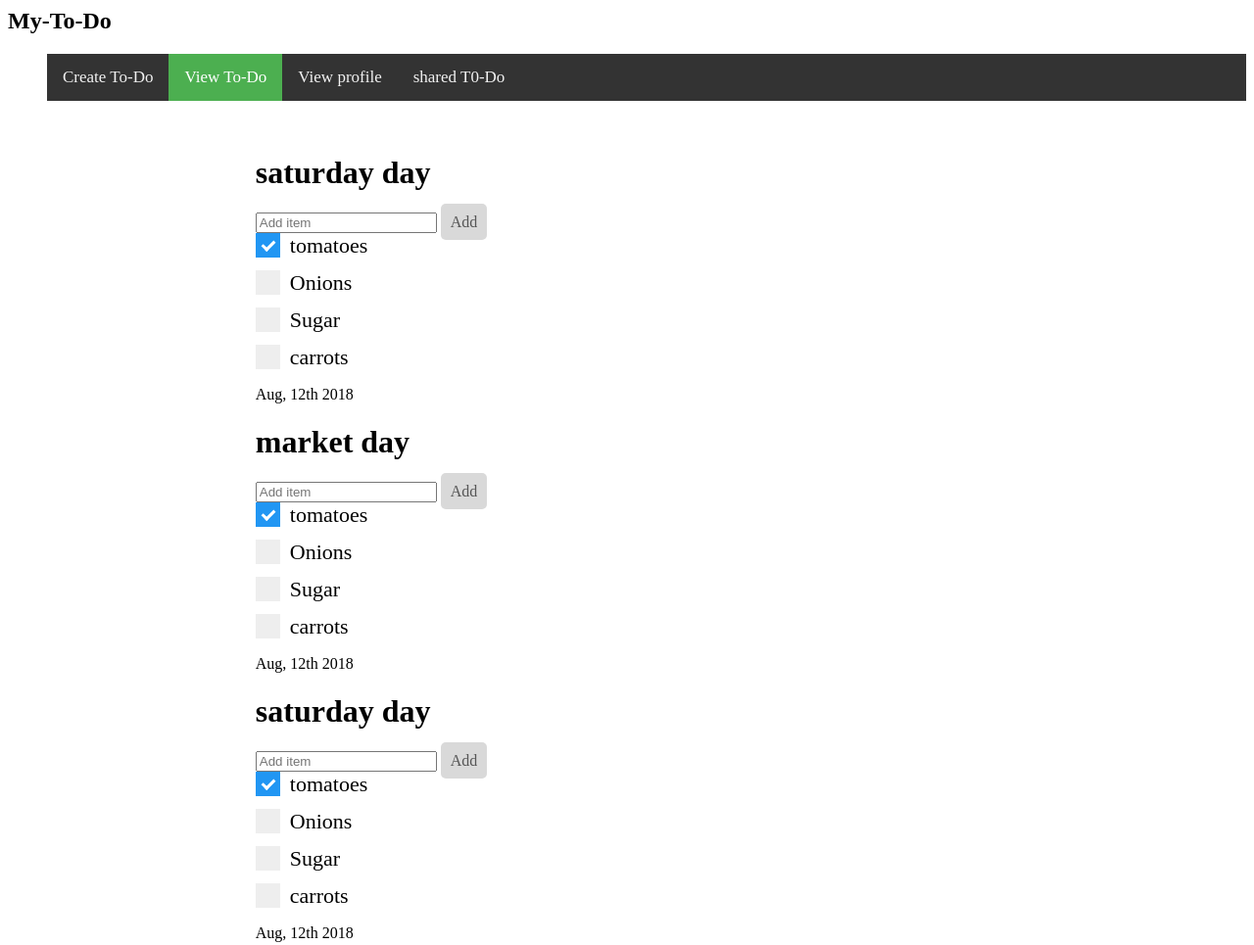
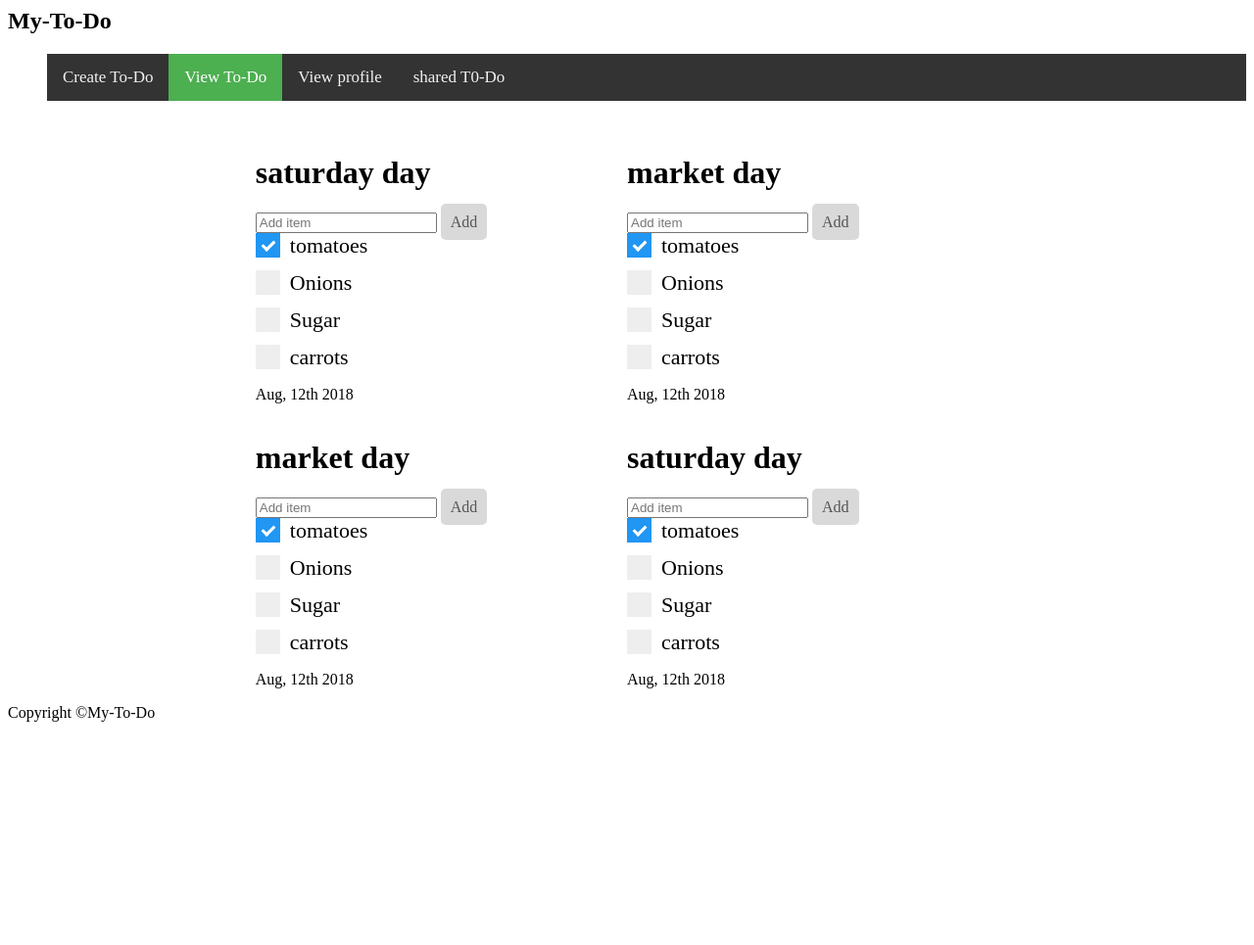
Before and after one commit to masete/My-To-Do, a plain HTML site: page ui/view.html in a window 1280 px wide. Shown: the top 965 px of the page at 98% size. After the commit the page ends 800 px from the top, so only its background shows below. Drawn offline with Linux system fonts and the light colour scheme.

Commit message:
connecting the required styling to the html, views.html page

```diff
--- a/ui/assets/css/create-views.css
+++ b/ui/assets/css/create-views.css
@@ -112,3 +112,15 @@
   background-color: #4CAF50;
   color: white;
 }
+.top{
+  width: 100%;
+  align-content: center;
+}
+.left{
+  float:left;
+  width: 50%;
+}
+.right{
+  float:right;
+  width: 50%;
+}
```
